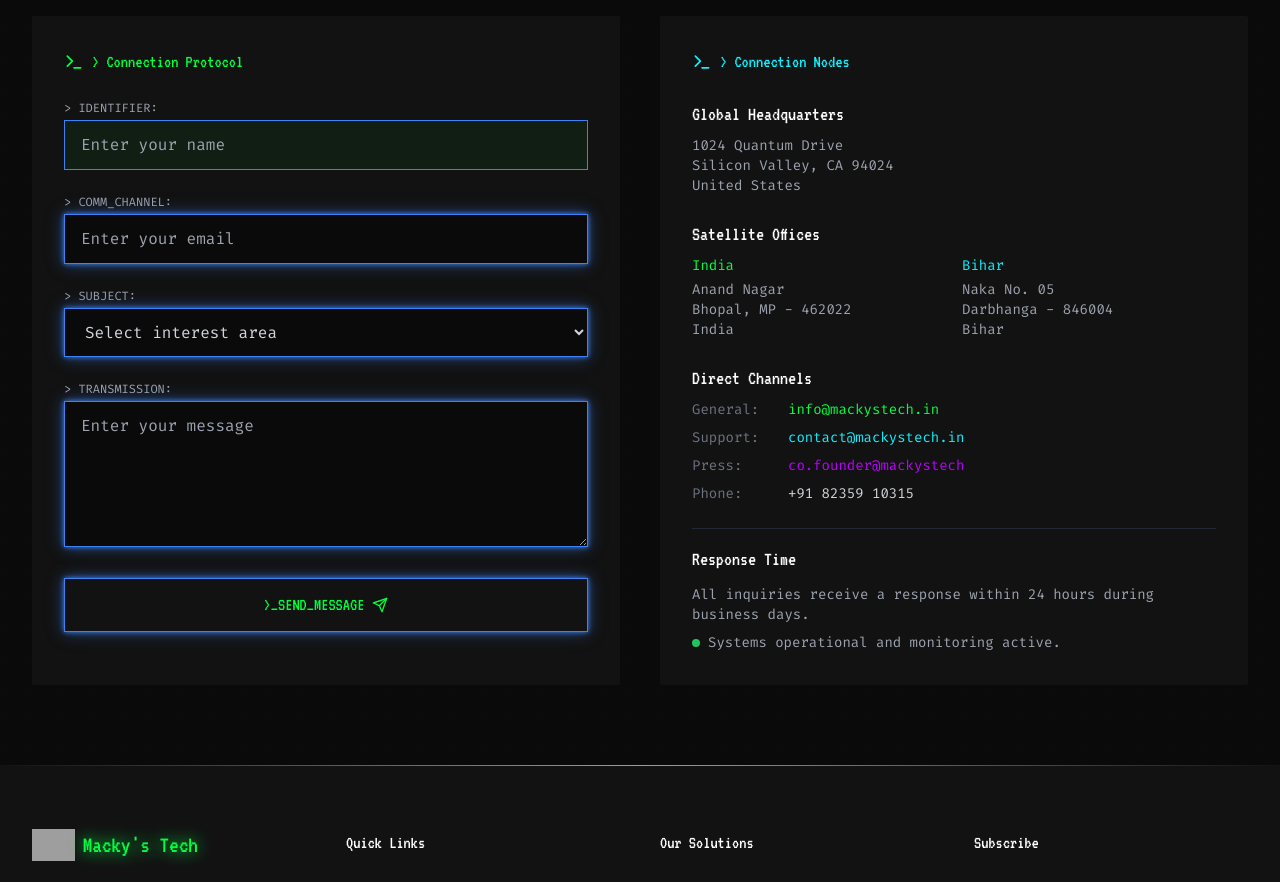
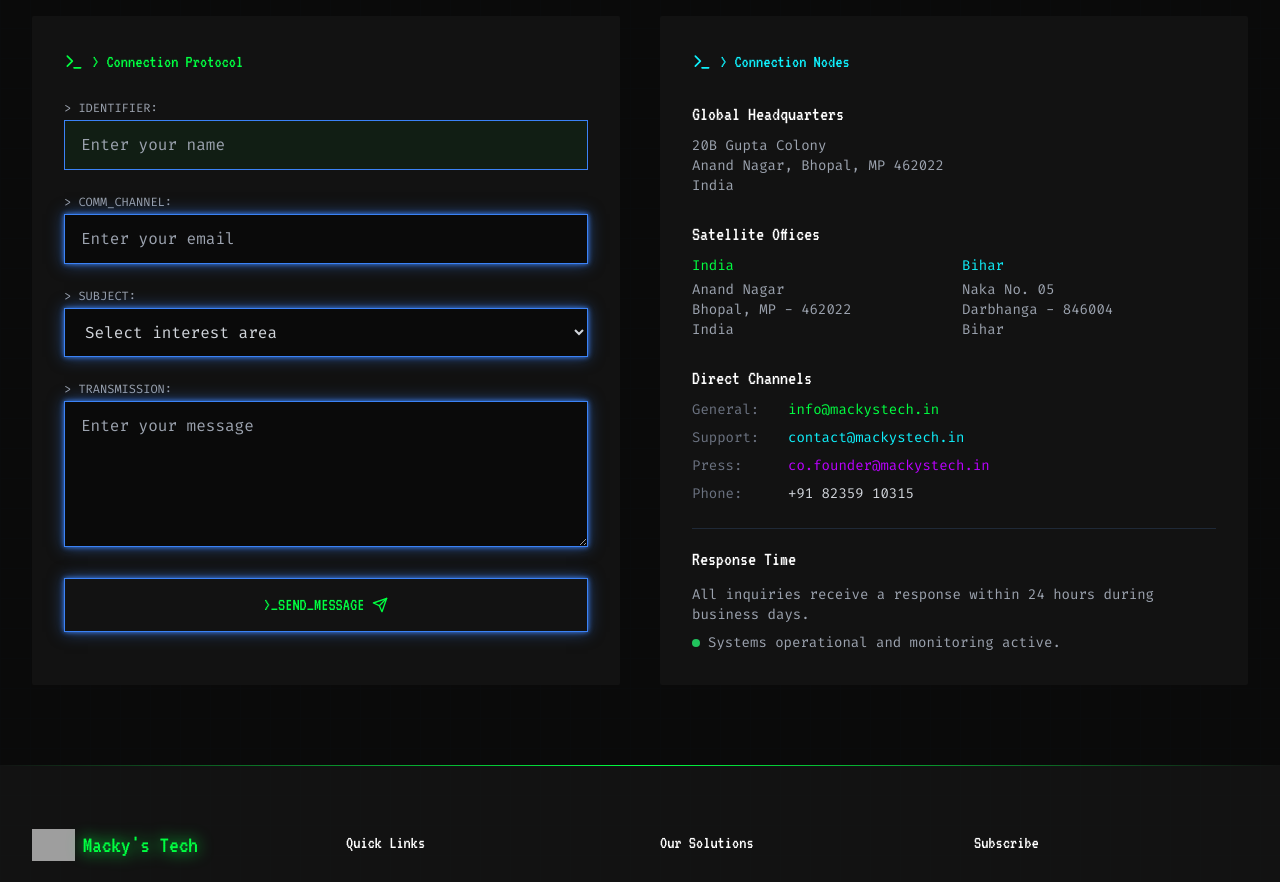
Before and after one commit to pankajkr-143/digital-agency-html-template, a React (Vite) app: page /jobs in a window 1280 px wide. Shown: the part 1640-2522 px from the top of the page. Built offline with nearby package versions, Linux system fonts and the light colour scheme; grey boxes are pictures that could not be loaded.

Commit message:
Update Contact.tsx

```diff
--- a/src/components/Contact.tsx
+++ b/src/components/Contact.tsx
@@ -256,9 +256,9 @@ const Contact = () => {
                 <div>
                   <h3 className="font-vt323 text-xl text-white mb-2">Global Headquarters</h3>
                   <p className="font-code text-gray-400 text-sm">
-                    1024 Quantum Drive<br />
-                    Silicon Valley, CA 94024<br />
-                    United States
+                    20B Gupta Colony<br />
+                    Anand Nagar, Bhopal, MP 462022<br />
+                    India
                   </p>
                 </div>
 
@@ -298,7 +298,7 @@ const Contact = () => {
                     <div className="flex items-center">
                       <div className="w-24 text-gray-500">Press:</div>
                       <a href="mailto:media@mackystech.ai" className="text-neo-purple-100 hover:underline">
-                        co.founder@mackystech
+                        co.founder@mackystech.in
                       </a>
                     </div>
                     <div className="flex items-center">
```
